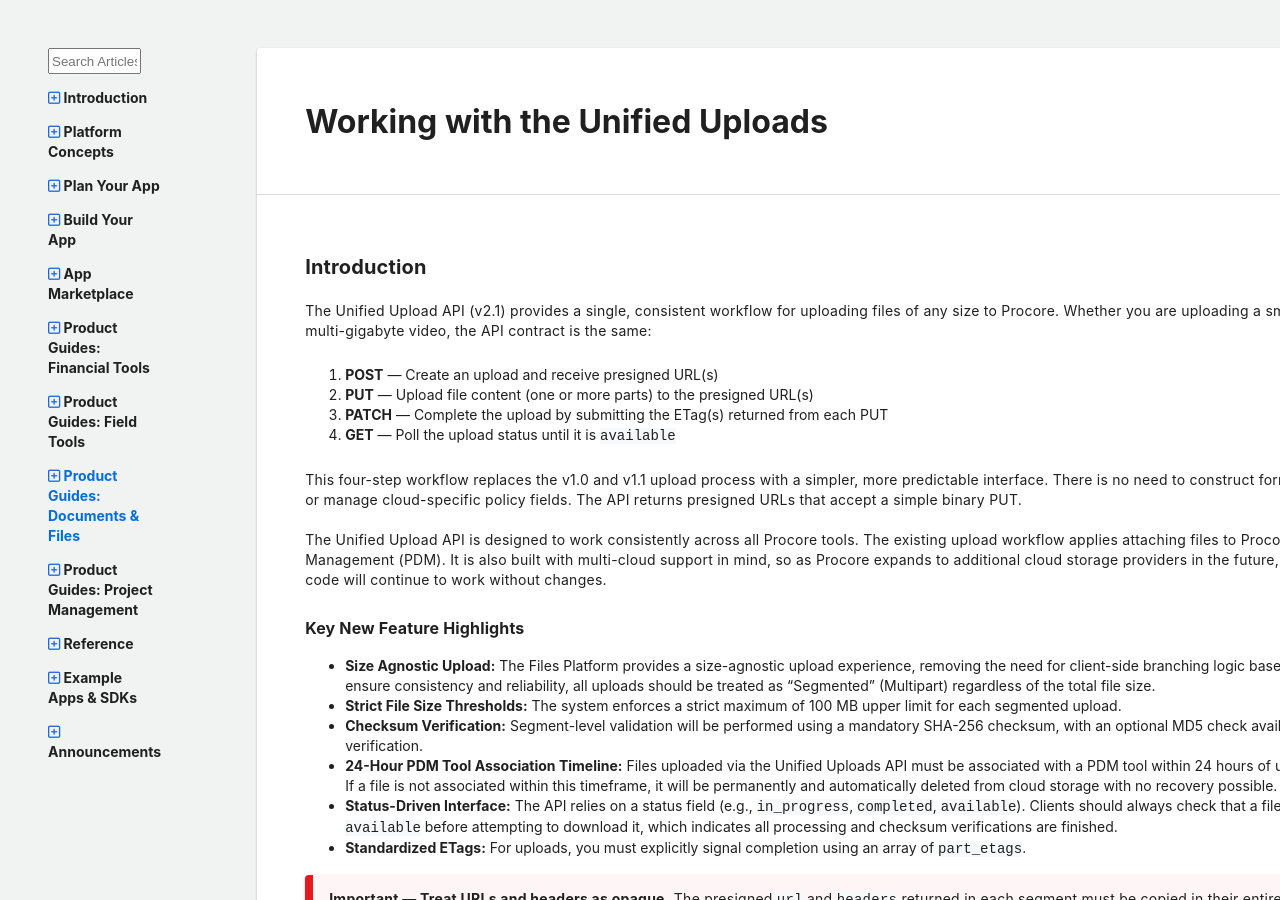
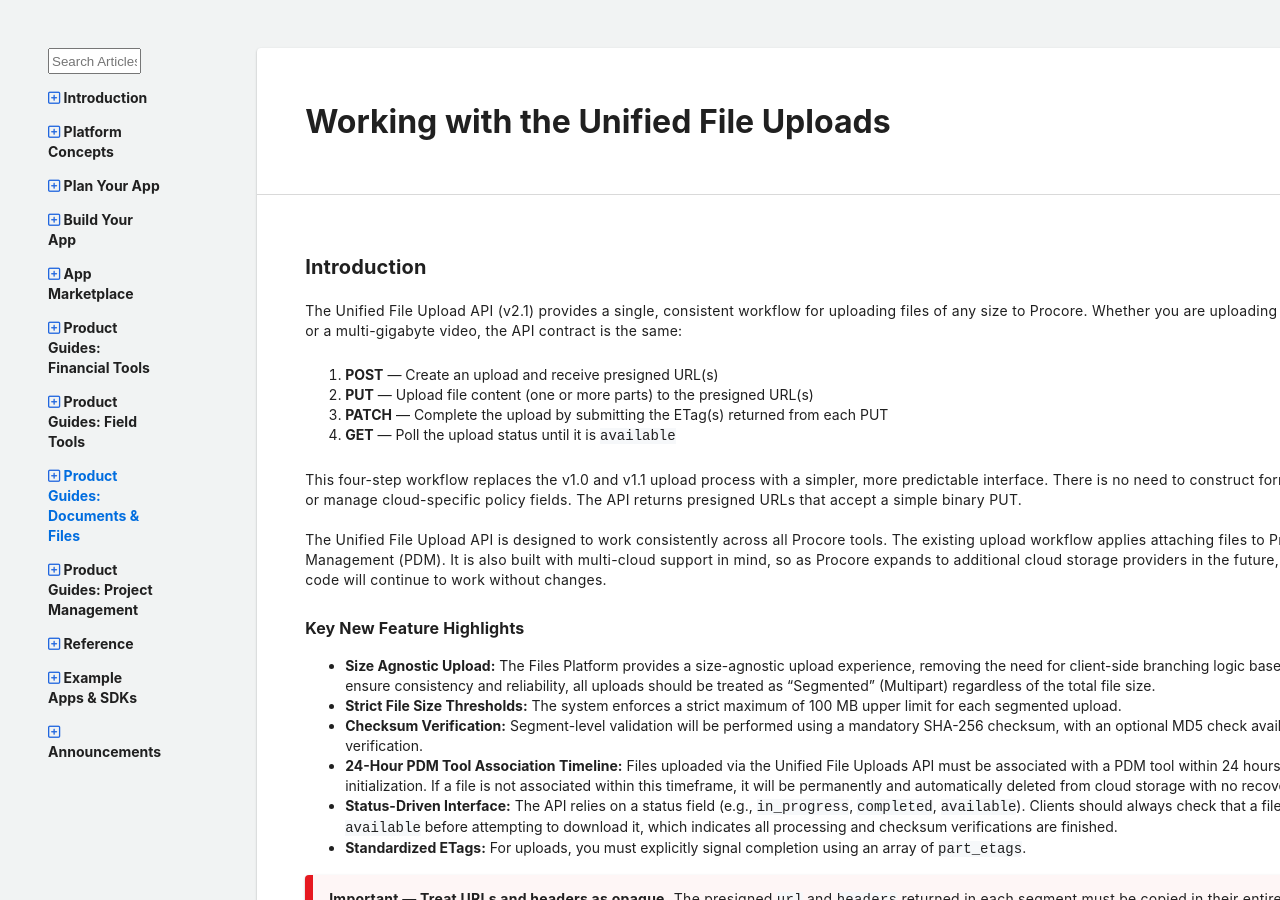
Before and after one commit to procore/documentation, a Jekyll site: the page built from tutorials/tutorial_unified_uploads.md, in a window 1280 px wide and 900 px high. Built offline with Jekyll 4.4.1, drawn with Linux system fonts in a browser that asks for light colours; comment, search, counter and statistics services are not loaded; some of the changed text lies outside the part shown.

Commit message:
docs: rename Unified Upload to Unified File Upload throughout tutorial
Made-with: Cursor

````diff
--- a/tutorials/tutorial_unified_uploads.md
+++ b/tutorials/tutorial_unified_uploads.md
@@ -1,6 +1,6 @@
 ---
 permalink: /tutorial-unified-uploads
-title: Working with the Unified Uploads
+title: Working with the Unified File Uploads
 layout: default
 section_title: "Product Guides: Documents & Files"
 
@@ -8,7 +8,7 @@ section_title: "Product Guides: Documents & Files"
 
 ## Introduction
 
-The Unified Upload API (v2.1) provides a single, consistent workflow for uploading files of any size to Procore.
+The Unified File Upload API (v2.1) provides a single, consistent workflow for uploading files of any size to Procore.
 Whether you are uploading a small document or a multi-gigabyte video, the API contract is the same:
 
 1. **POST** — Create an upload and receive presigned URL(s)
@@ -20,7 +20,7 @@ This four-step workflow replaces the v1.0 and v1.1 upload process with a simpler
 There is no need to construct form-data payloads or manage cloud-specific policy fields.
 The API returns presigned URLs that accept a simple binary PUT.
 
-The Unified Upload API is designed to work consistently across all Procore tools.
+The Unified File Upload API is designed to work consistently across all Procore tools.
 The existing upload workflow applies attaching files to Procore Document Management (PDM).
 It is also built with multi-cloud support in mind, so as Procore expands to additional cloud storage providers in the future, your integration code will continue to work without changes.
 
@@ -29,7 +29,7 @@ It is also built with multi-cloud support in mind, so as Procore expands to addi
 - **Size Agnostic Upload:** The Files Platform provides a size-agnostic upload experience, removing the need for client-side branching logic based on file size. To ensure consistency and reliability, all uploads should be treated as "Segmented" (Multipart) regardless of the total file size.
 - **Strict File Size Thresholds:** The system enforces a strict maximum of 100 MB upper limit for each segmented upload.
 - **Checksum Verification:** Segment-level validation will be performed using a mandatory SHA-256 checksum, with an optional MD5 check available for additional verification.
-- **24-Hour PDM Tool Association Timeline:** Files uploaded via the Unified Uploads API must be associated with a PDM tool within 24 hours of upload initialization. If a file is not associated within this timeframe, it will be permanently and automatically deleted from cloud storage with no recovery possible.
+- **24-Hour PDM Tool Association Timeline:** Files uploaded via the Unified File Uploads API must be associated with a PDM tool within 24 hours of upload initialization. If a file is not associated within this timeframe, it will be permanently and automatically deleted from cloud storage with no recovery possible.
 - **Status-Driven Interface:** The API relies on a status field (e.g., `in_progress`, `completed`, `available`). Clients should always check that a file's status is `available` before attempting to download it, which indicates all processing and checksum verifications are finished.
 - **Standardized ETags:** For uploads, you must explicitly signal completion using an array of `part_etags`.
 
@@ -231,7 +231,7 @@ curl -X PATCH 'https://sandbox.procore.com/rest/v2.0/companies/{company_id}/proj
 ```
 
 The `document_upload_id` is the ID from the PDM document upload batch create endpoint.
-The `file_upload_id` is the `upload_id` returned by the Unified Upload API in Step 2.
+The `file_upload_id` is the `upload_id` returned by the Unified File Upload API in Step 2.
 
 ---
 
@@ -480,7 +480,7 @@ Upload status values include:
 
 ## Coming Soon
 
-The following capabilities are planned for upcoming releases of the Unified Upload API:
+The following capabilities are planned for upcoming releases of the Unified File Upload API:
 - **Malware scan status** — Fields indicating whether the uploaded file has been scanned and the scan result
 - **Checksum verification status** — Fields confirming whether server-side checksum verification passed
 - **Extended analytics and client metadata** — Additional fields for richer upload telemetry and client identification
````
